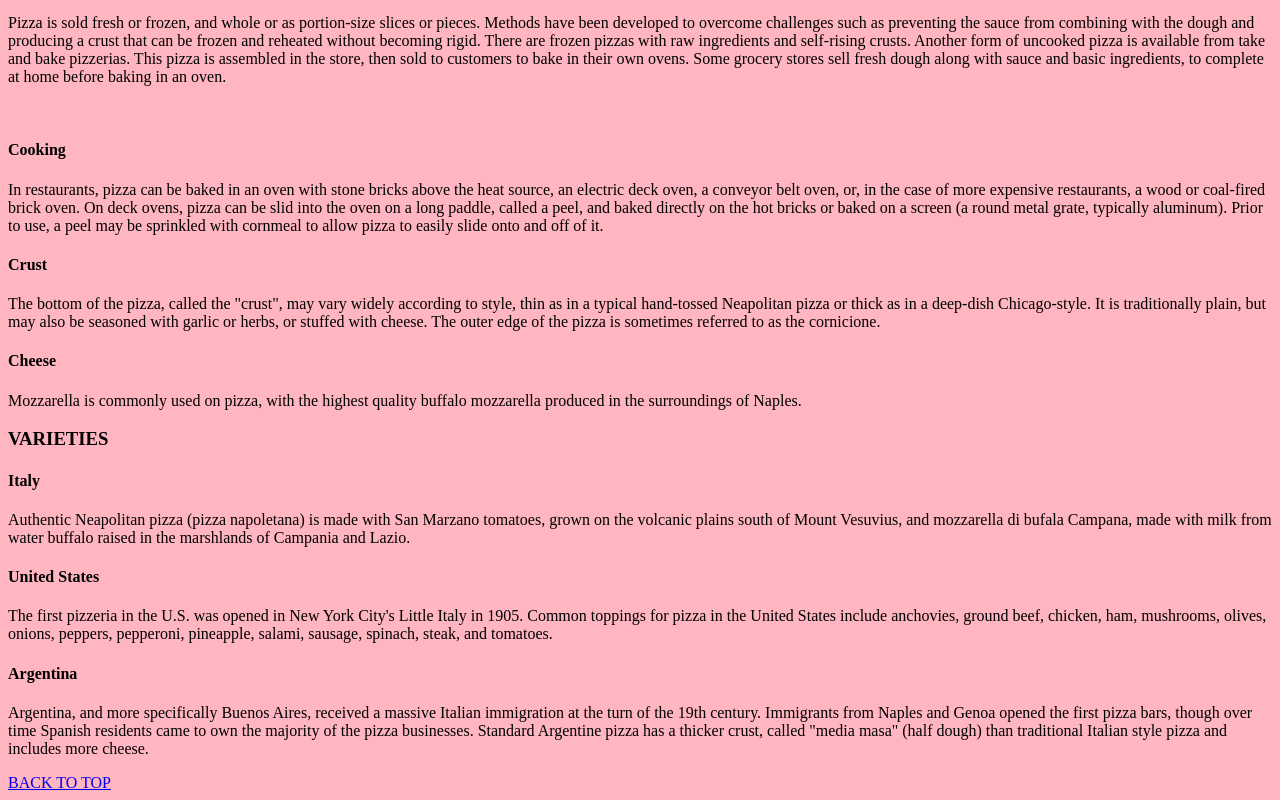
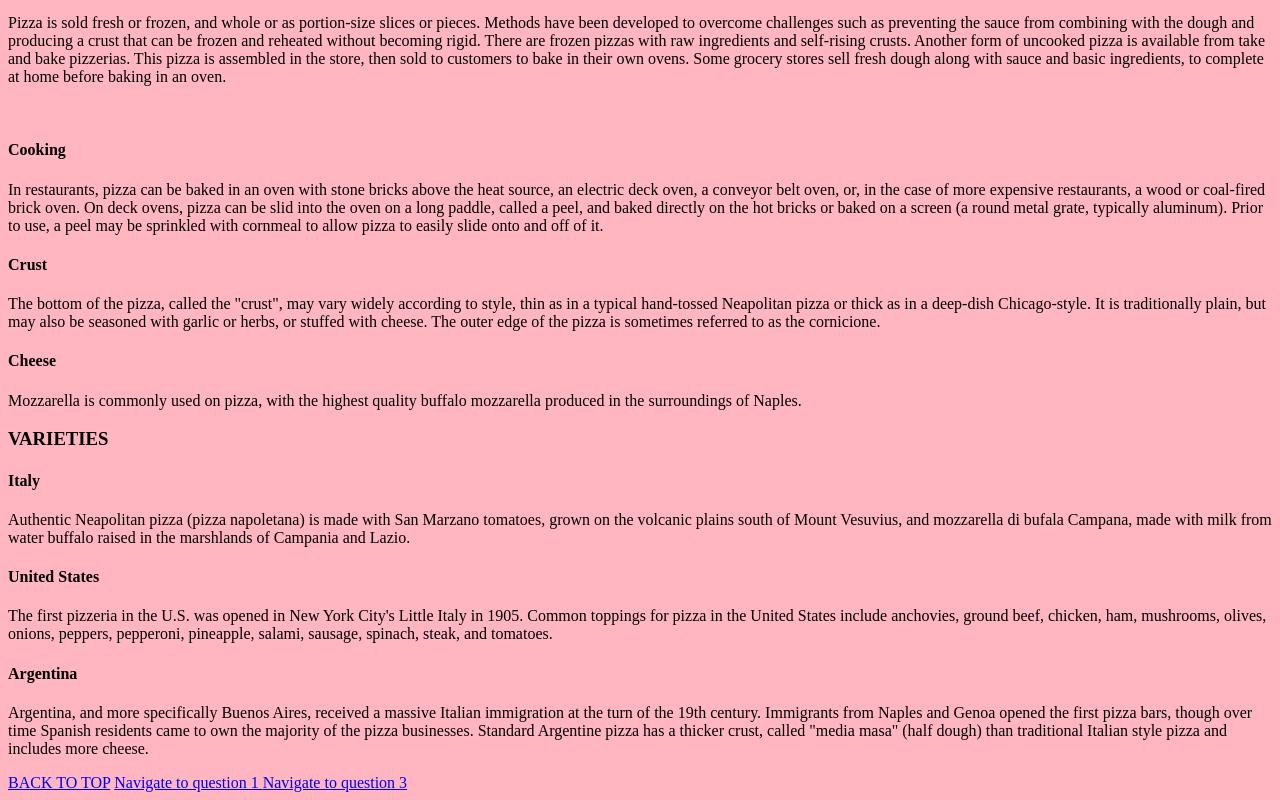
Before and after one commit to Rajvi2801/practicals, a plain HTML site: page prac2.html in a window 1280 px wide. Shown: the part 705-1505 px from the top of the page. Drawn offline with Linux system fonts and the light colour scheme.

Commit message:
Update prac2.html

```diff
--- a/prac2.html
+++ b/prac2.html
@@ -76,5 +76,7 @@ fresh dough along with sauce and basic ingredients, to complete at home before b
 
 Standard Argentine pizza has a thicker crust, called "media masa" (half dough) than traditional Italian style pizza and includes more cheese.</p>
 <a href="#TOP">BACK TO TOP</a>
+      <a href='index.html'> Navigate to question 1 </a>
+      <a href='prac3.html'> Navigate to question 3 </a>
   </body>
 </html>
```
